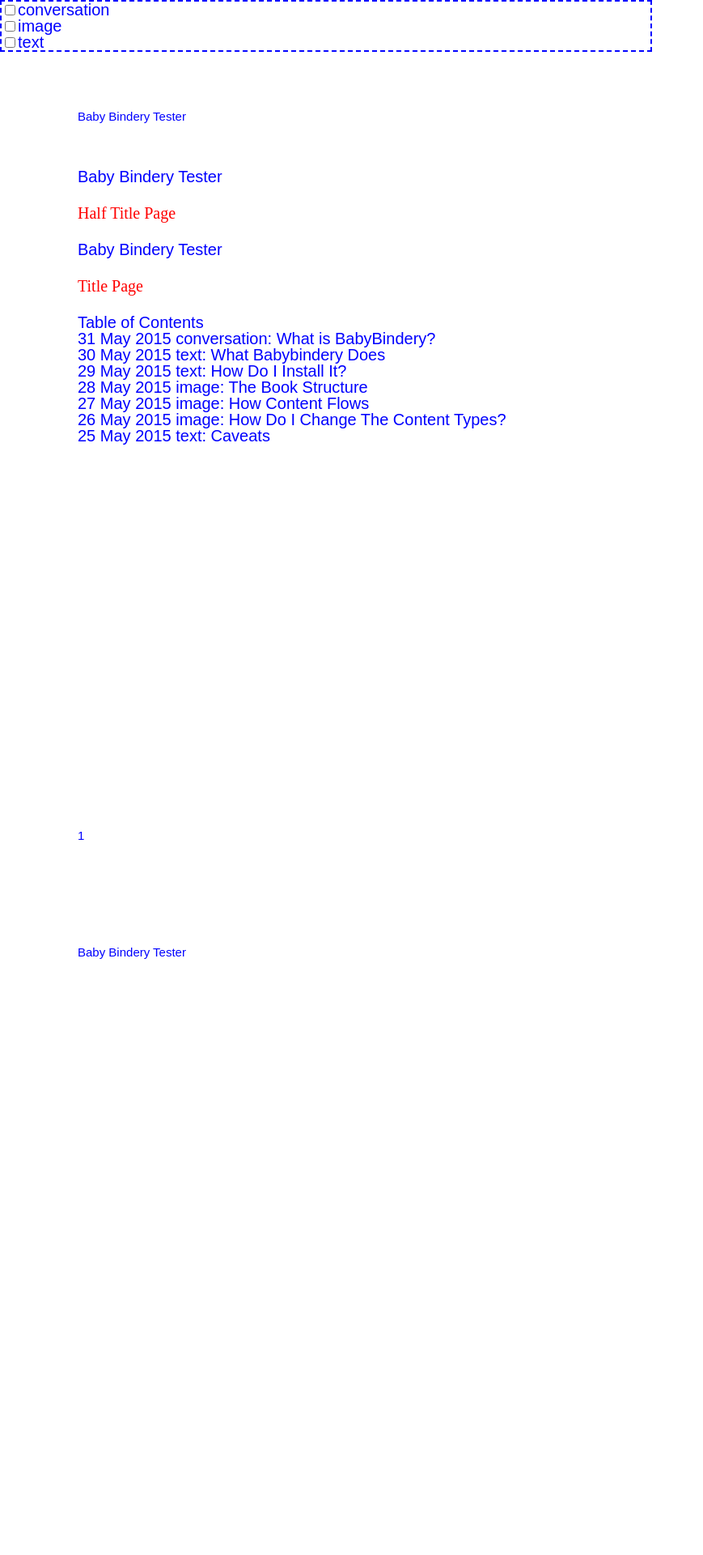
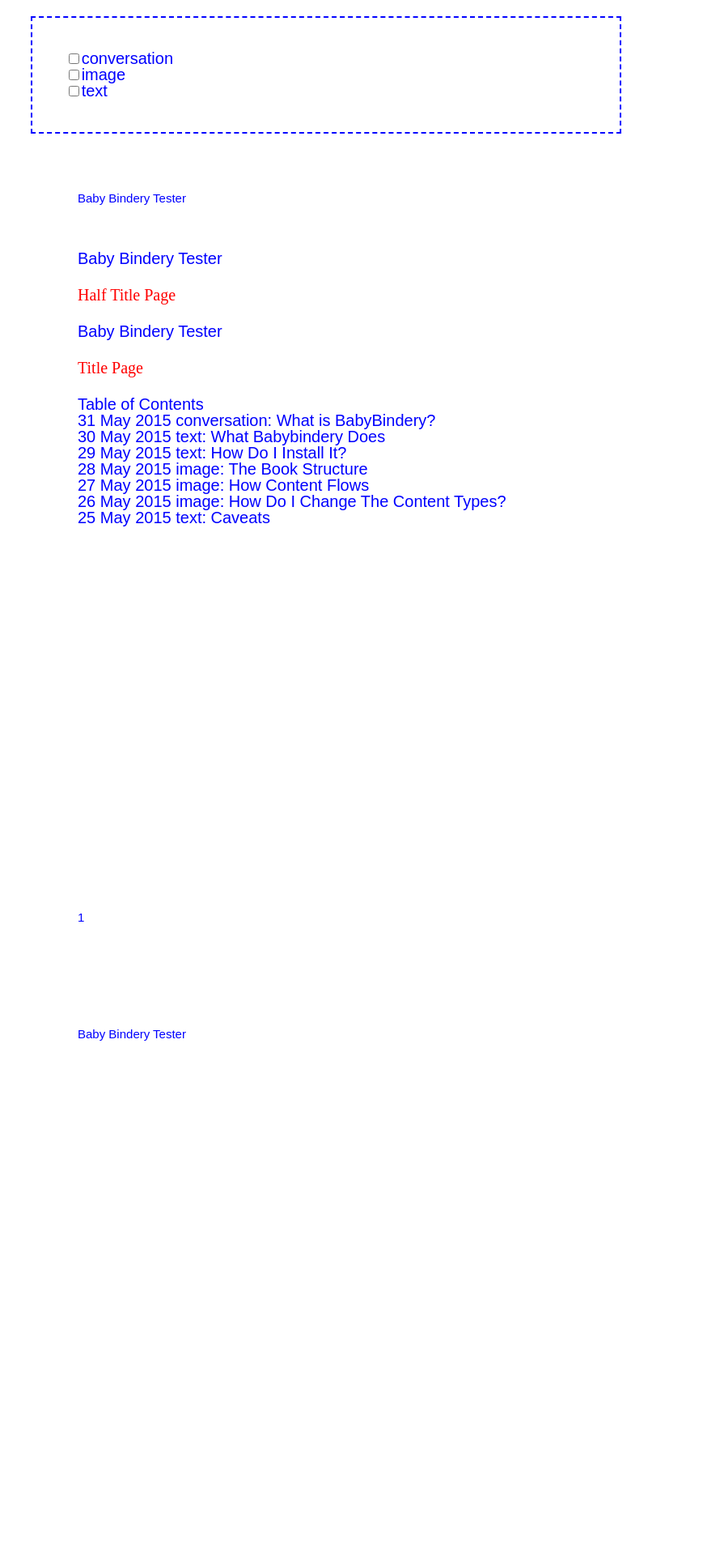
Before and after one commit to thedesignoffice/babybindery, a Jekyll site: the page built from book.html, in a window 1280 px wide. Shown: the top 1920 px of the page at 81% size, without its empty margins (0-869 px from the left). Built offline with Jekyll 4.4.1, drawn with Linux system fonts in a browser that asks for light colours; nearby versions of some CDN libraries.

Commit message:
menu class on book.html

```diff
--- a/_layouts/print.html
+++ b/_layouts/print.html
@@ -15,7 +15,7 @@
 
   <body>
 
-    <div class="noprint">
+    <div class="menu noprint">
       {% for content_type in site.content_types %}
       <input type="checkbox" id="checkbox-{{content_type}}" />{{ content_type }}<br />
       {% endfor %}
--- a/css/book.css
+++ b/css/book.css
@@ -11,6 +11,12 @@ body{
 #content-source{
   /* for Polyfill */
   flow-into: toprint;
+}
+
+.menu{
+  width: 80%;
+  padding: 5%;
+  margin: 20px auto;
 }
 
 .page{
```
